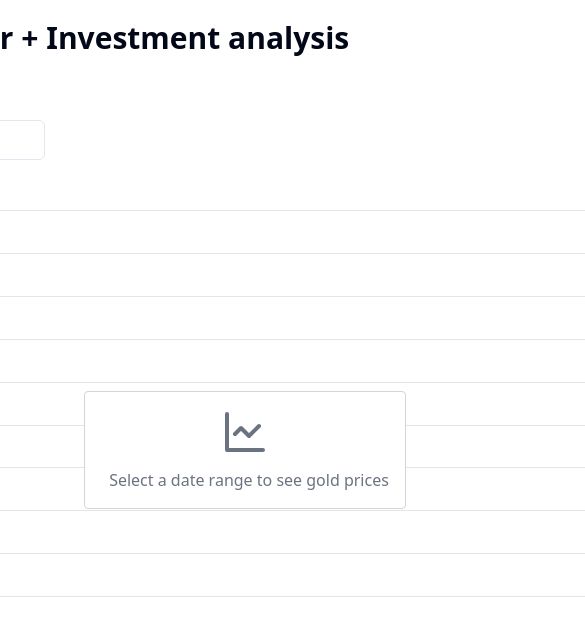
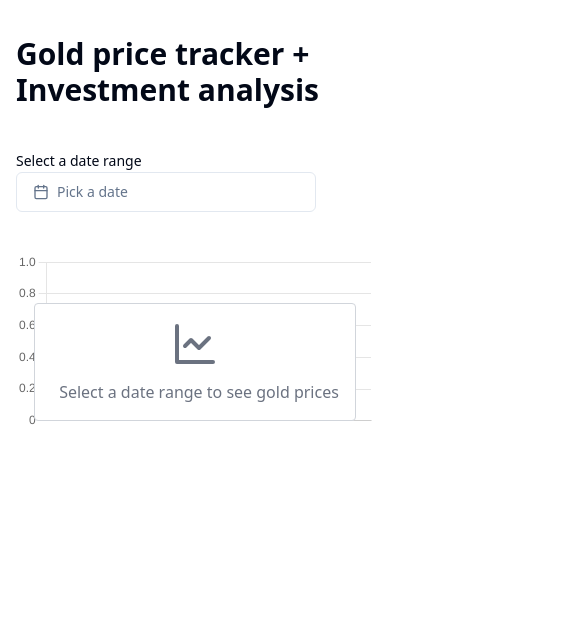
Before and after one commit to tirthajyoti-ghosh/gold-price-tracker, a React (Vite) app in the folder client/: page / in a window 390 px wide. Shown: the top 636 px of the page, 585 px wide, since content can reach past the window. Built offline with nearby package versions, Linux system fonts and the light colour scheme.

Commit message:
Add responsive styles

```diff
--- a/client/src/App.tsx
+++ b/client/src/App.tsx
@@ -127,7 +127,7 @@ export default function App() {
                 setGoldPrices(response.data);
                 setIsLoading(false);
                 setProgress(100);
-                if (inputRef.current && inputRef.current.value !== '0') {
+                if (inputRef.current && inputRef.current.value !== "0") {
                     setAnalysis(
                         maxProfit(response.data, Number(inputRef.current.value))
                     );
@@ -150,15 +150,15 @@ export default function App() {
     }, [dateRange]);
 
     return (
-        <div className="flex justify-center h-screen">
-            <div className="h-screen mt-5">
+        <div className="flex justify-center h-screen p-4 sm:p-10">
+            <div className="h-screen mt-5 max-w-full sm:max-w-md md:max-w-lg lg:max-w-xl">
                 <h1 className="text-3xl font-bold mb-10">
                     Gold price tracker + Investment analysis
                 </h1>
                 <Label>Select a date range</Label>
                 <DateRangePicker
                     handleDateChange={setDateRange}
-                    className="w-[300px] mb-5"
+                    className="w-full sm:w-[300px] mb-5"
                 />
 
                 {goldPrices.length > 2 && (
@@ -167,7 +167,7 @@ export default function App() {
                             e.preventDefault();
                             setAnalysis(maxProfit(goldPrices, investment));
                         }}
-                        className="w-[300px] max-w-sm"
+                        className="w-full sm:w-[300px] max-w-sm"
                     >
                         <Label>Analyze your investment</Label>
                         <Input
@@ -188,14 +188,14 @@ export default function App() {
                         </Button>
                     </form>
                 )}
-                <div className="relative w-[900px] h-[600px] mt-10">
+                <div className="relative w-full sm:w-[900px] sm:h-[400px] h-[300px] mt-10">
                     {isLoading && (
-                        <div className="absolute inset-0 flex items-center justify-center bg-white bg-opacity-60">
+                        <div className="absolute inset-0 flex items-center justify-center bg-white bg-opacity-60 -top-10">
                             <Progress value={progress} className="w-60 h-1" />
                         </div>
                     )}
                     {!isLoading && goldPrices.length === 0 && (
-                        <div className="w-[1000px] h-[500px] absolute inset-0 flex items-center justify-center">
+                        <div className="w-full sm:w-[1000px] sm:h-[400px] h-[300px] absolute inset-0 flex items-center justify-center -top-10">
                             <div className="border border-gray-300 bg-white rounded p-4 flex flex-col items-center space-x-2">
                                 <LineChart className="h-12 w-12 text-gray-500 mb-3" />
                                 <span className="text-gray-500">
@@ -258,12 +258,18 @@ export default function App() {
                                                       xAdjust: 350,
                                                       yAdjust: -150,
                                                       content: () => {
-                                                            return [
-                                                                `Buy Date: ${analysis.buyDate}`,
-                                                                `Sell Date: ${analysis.sellDate}`,
-                                                                `Profit: ${analysis.profit.toFixed(2)}`,
-                                                                `Returns: ${analysis.actualReturns.toFixed(2)} (${analysis.returnsPercentage.toFixed(2)}%)`,
-                                                            ]
+                                                          return [
+                                                              `Buy Date: ${analysis.buyDate}`,
+                                                              `Sell Date: ${analysis.sellDate}`,
+                                                              `Profit: ${analysis.profit.toFixed(
+                                                                  2
+                                                              )}`,
+                                                              `Returns: ${analysis.actualReturns.toFixed(
+                                                                  2
+                                                              )} (${analysis.returnsPercentage.toFixed(
+                                                                  2
+                                                              )}%)`,
+                                                          ];
                                                       },
                                                       borderColor:
                                                           "rgb(0, 0, 0)",
```
